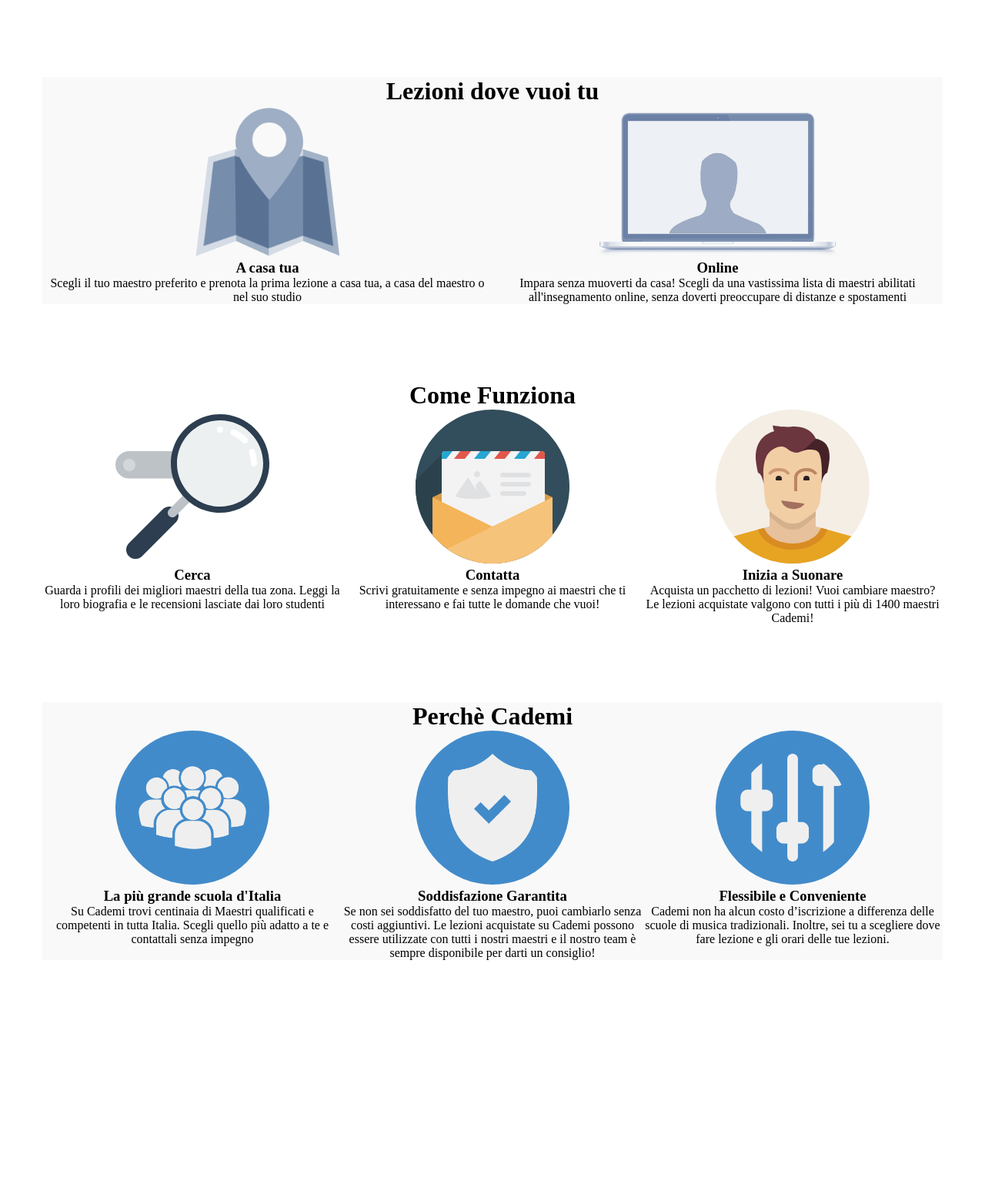
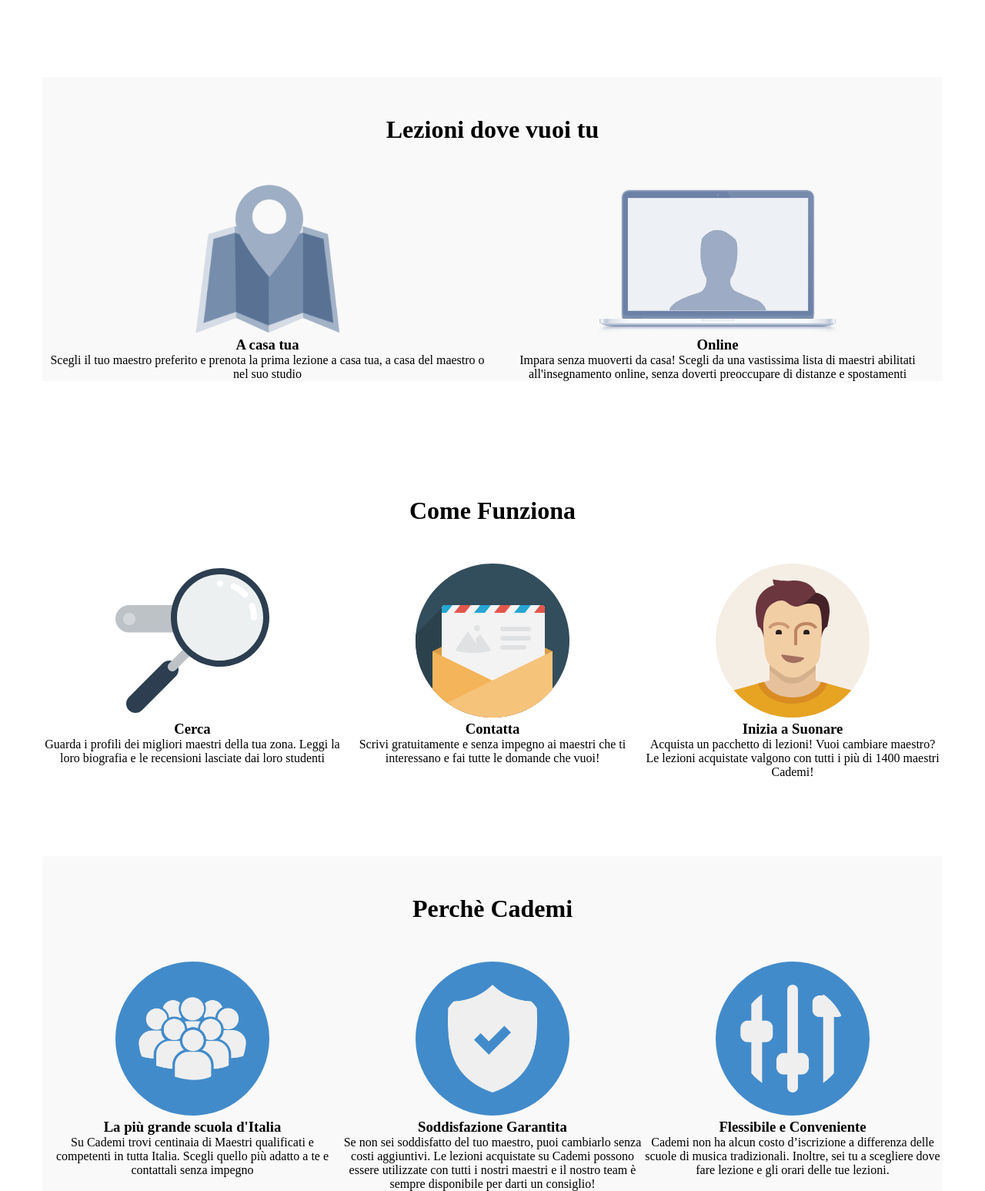
Before and after one commit to andrea9llo/html-css-resp-wannabe-12bool, a plain HTML site: page index.html in a window 1280 px wide. Shown: the whole page at 77% size. Before the commit the page ends 1247 px from the top, so only its background shows below. Drawn offline with Linux system fonts and the light colour scheme.

Commit message:
framework md

```diff
--- a/index.html
+++ b/index.html
@@ -10,11 +10,11 @@
   <body>
     <div id="lezioni" class="container" background="grey">
       <div class="row">
-        <div class="col-lg-12">
+        <div class="col-lg-12 col-md-12">
           <h1>Lezioni dove vuoi tu</h1>
         </div>
 
-        <div class="col-lg-6">
+        <div class="col-lg-6 col-md-6">
           <div class="left">
             <img src="img/icon/maps.png" alt="">
             <h3>A casa tua</h3>
@@ -22,7 +22,7 @@
           </div>
         </div>
 
-        <div class="col-lg-6">
+        <div class="col-lg-6 col-md-6">
           <div class="right">
             <img src="img/icon/screen.png" alt="">
             <h3>Online</h3>
@@ -36,11 +36,11 @@
 
     <div id="steps" class="container">
       <div class="row">
-        <div class="col-lg-12">
+        <div class="col-lg-12 col-md-12">
           <h1>Come Funziona</h1>
         </div>
 
-        <div class="col-lg-4">
+        <div class="col-lg-4 col-md-6">
           <div class="left">
             <img src="img/search.svg" alt="">
             <h3>Cerca</h3>
@@ -48,7 +48,7 @@
           </div>
         </div>
 
-        <div class="col-lg-4">
+        <div class="col-lg-4 col-md-6">
           <div class="central">
             <img src="img/letter.svg" alt="">
             <h3>Contatta</h3>
@@ -56,7 +56,7 @@
           </div>
         </div>
 
-        <div class="col-lg-4">
+        <div class="col-lg-4 col-md-6 col-md-offset-6">
           <div class="right">
             <img src="img/male.svg" alt="">
             <h3>Inizia a Suonare</h3>
@@ -69,10 +69,10 @@
 
     <div id="why" class="container" background="grey">
       <div class="row">
-        <div class="col-lg-12">
+        <div class="col-lg-12 col-md-12">
             <h1>Perchè Cademi</h1>
         </div>
-        <div class="col-lg-4">
+        <div class="col-lg-4 col-md-6">
           <div class="first">
             <img src="img/icon/profile.png" alt="">
             <h3>La più grande scuola d'Italia</h3>
@@ -80,7 +80,7 @@
           </div>
         </div>
 
-        <div class="col-lg-4">
+        <div class="col-lg-4 col-md-6">
           <div class="second">
             <img src="img/icon/secure.png" alt="">
             <h3>Soddisfazione Garantita</h3>
@@ -88,7 +88,7 @@
           </div>
         </div>
 
-        <div class="col-lg-4">
+        <div class="col-lg-4 col-md-6">
           <div class="third">
             <img src="img/icon/flex.png" alt="">
             <h3>Flessibile e Conveniente</h3>
--- a/style.css
+++ b/style.css
@@ -26,7 +26,7 @@
 
 #why .row > .first,
 #why .row > .second,
-#why .row > .third {
+#why .row > .third{
   margin-top: 80px;
 }
 
@@ -45,3 +45,7 @@
 img{
   height: 200px;
 }
+
+[class*="col-"]{
+  margin-top: 50px;
+}
```
